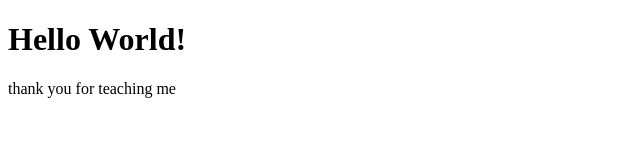
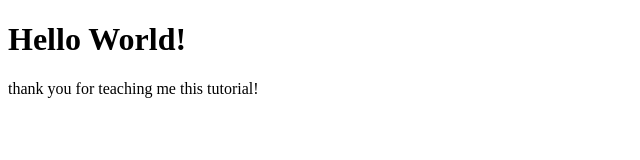
Before and after one commit to Majidkadi/exemple-repo, a plain HTML site: page index.html in a window 1280 px wide. Shown: the whole page, without its empty margins (0-640 px from the left). Drawn offline with Linux system fonts and the light colour scheme.

Commit message:
3rd Commit

```diff
--- a/index.html
+++ b/index.html
@@ -7,6 +7,6 @@
 </head>
 <body>
     <h1>Hello World!</h1>
-    <p>thank you for teaching me</p>
+    <p>thank you for teaching me this tutorial!</p>
 </body>
 </html>
```
